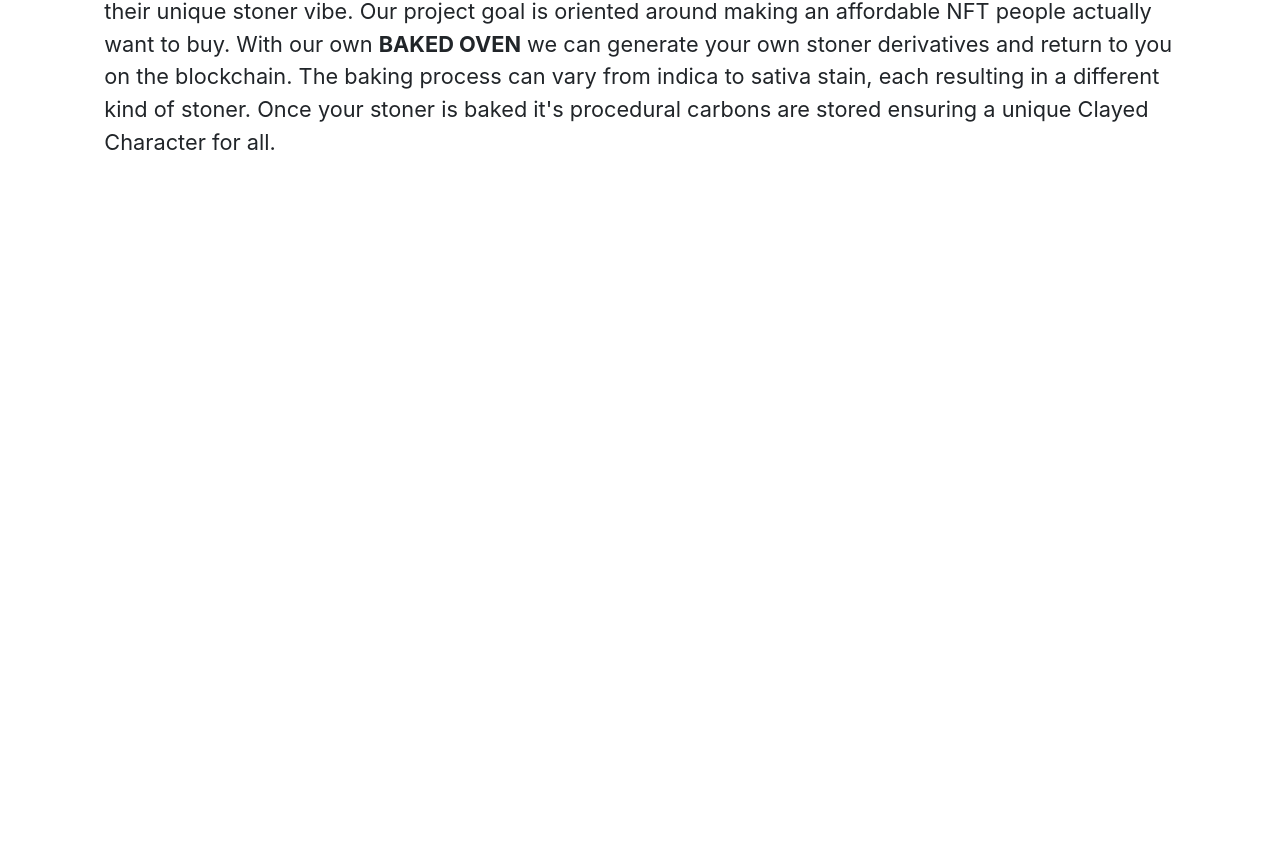
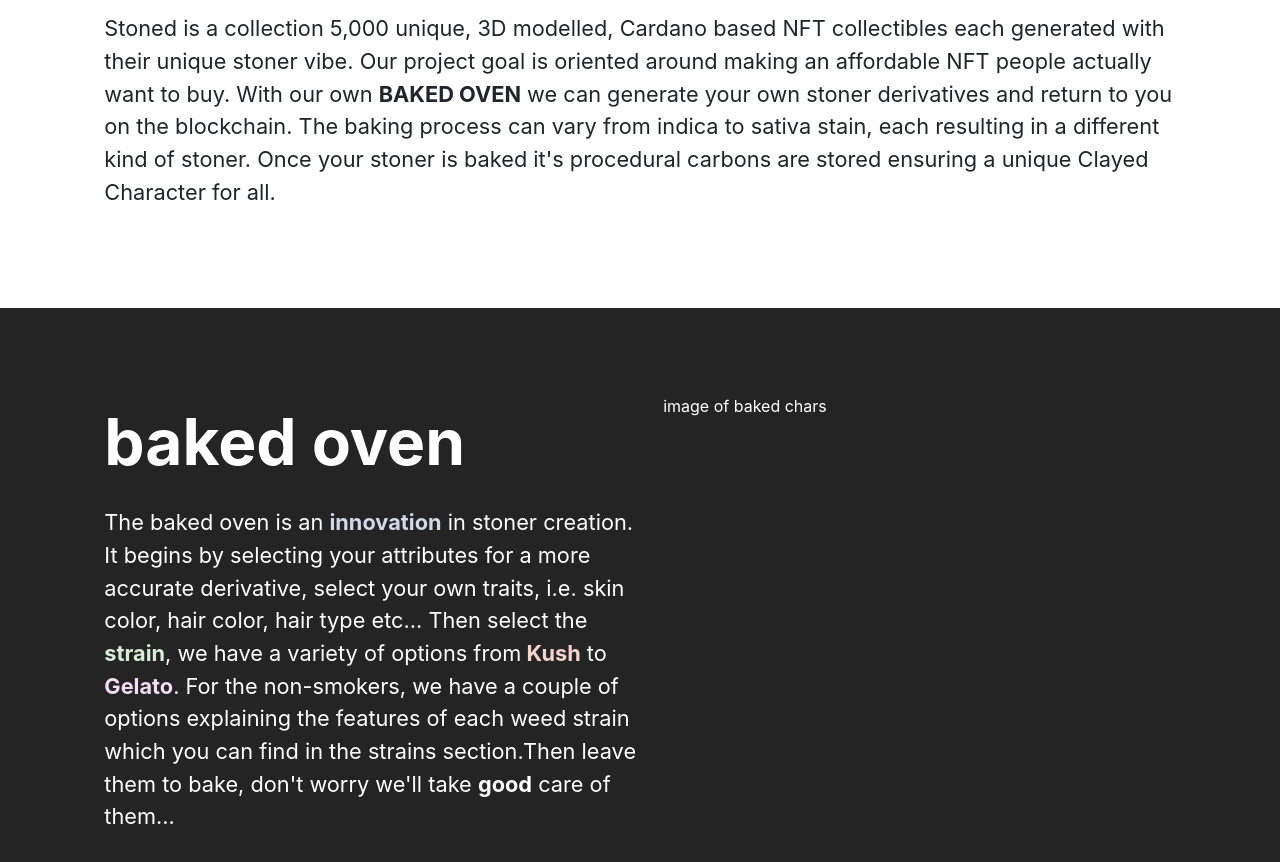
Before and after one commit to sp1d5r/clayed, a React (Create React App) app: page / in a window 1280 px wide. Shown: the part 700-1562 px from the top of the page. Before the commit the page ends 1028 px from the top, so only its background shows below. Built offline with nearby package versions, Linux system fonts and the light colour scheme.

Commit message:
Frontend - Added Baked Section to intro.

```diff
--- /dev/null
+++ b/src/components/Home/BakedOvenView.jsx
@@ -0,0 +1,75 @@
+import React from 'react';
+import {Row, Col, Container} from 'react-bootstrap';
+import {BrowserView, MobileView} from 'react-device-detect';
+import "../../styles/styles.css";
+
+class BakedOvenView extends React.Component {
+    constructor(props) {
+        super(props);
+        this.state = {hover:false};
+    }
+
+
+    render() {
+
+        return <div style={{
+            textAlign: "left",
+            marginTop: 100,
+            color: "#FFFFFF",
+            padding: "5%",
+            width: "100%",
+            backgroundColor: "#242424",
+        }}>
+            <Container>
+                <Row style={{paddingLeft: "2%", paddingTop: "2%"}}>
+                    <Col style={{minWidth: 300}}>
+                        <Row>
+                            <p id={"text-medium"}>
+                                <span>baked oven
+                                </span>
+                            </p>
+                        </Row>
+                        <Row>
+                            <BrowserView>
+                                <span id={"text-small-normal"} >
+                                    The baked oven is an <b style={{color:"#d5d6ea"}}>innovation</b> in stoner creation. It begins by selecting your attributes
+                                    for a more accurate derivative, select your own traits, i.e. skin color, hair color, hair type etc...
+                                    Then select the <b style={{color:"#d7ecd9"}}>strain</b>, we have a variety of options from
+                                    <b style={{color:"#f5d5cb"}}> Kush</b> to <b style={{color:"#f3ddf2"}}> Gelato</b>. For the non-smokers, we
+                                    have a couple of options explaining the features of each weed strain which you can find in the
+                                    strains section.
+                                </span>
+                                <span id={"text-small-normal"}>
+                                    Then leave them to bake, don't worry we'll take <b>good</b> care of them...
+                                </span>
+                            </BrowserView>
+                            <MobileView>
+                                <span id={"text-small-normal"}>
+                                    The baked oven is an <b style={{color:"#d5d6ea"}}>innovation</b> in stoner creation. It begins by selecting your attributes
+                                    for a more accurate derivative, select your own traits, i.e. skin color, hair color, hair type etc...
+                                </span>
+                                <br/>
+                                <br/>
+                                <span id={"text-small-normal"}>
+                                    Then select the <b style={{color:"#d7ecd9"}}>strain</b>, we have a variety of options from
+                                    <b style={{color:"#f5d5cb"}}> Kush</b> to <b style={{color:"#f3ddf2"}}> Gelato</b>. For the non-smokers, we
+                                    have a couple of options explaining the features of each weed strain which you can find in the
+                                    strains section.
+                                </span>
+                                <br/>
+                                <br/>
+                                <span id={"text-small-normal"}>
+                                    Then leave them to bake, don't worry we'll take <b>good</b> care of them...
+                                </span>
+                            </MobileView>
+                        </Row>
+                    </Col>
+                    <Col>
+                        <span>image of baked chars</span>
+                    </Col>
+                </Row>
+            </Container>
+        </div>
+    };
+}
+export default BakedOvenView;
--- a/src/components/Home/HomePage.jsx
+++ b/src/components/Home/HomePage.jsx
@@ -2,6 +2,7 @@
 import {Container} from 'react-bootstrap';
 import WelcomeView from "./WelcomeView";
 import IntroductionView from "./IntroductionView";
+import BakedOvenView from "./BakedOvenView";
 
 class HomePage extends React.Component {
     constructor(props) {
@@ -11,10 +12,13 @@
 
     render() {
 
-        return <Container style={{textAlign: "left"}}>
-            <WelcomeView />
-            <IntroductionView />
-        </Container>
+        return <div>
+            <Container style={{textAlign: "left"}}>
+                <WelcomeView />
+                <IntroductionView />
+            </Container>
+            <BakedOvenView />
+        </div>
     };
 }
 export default HomePage;
--- a/src/components/Home/IntroductionView.jsx
+++ b/src/components/Home/IntroductionView.jsx
@@ -15,8 +15,7 @@
     render() {
 
         return <div style={{
-            height: 500,
-            marginTop: 50,
+            marginTop: 100,
             backgroundColor: "",
         }}>
             <Row style={{paddingLeft: "2%", paddingTop: "2%"}}>
--- a/src/components/NavBar.jsx
+++ b/src/components/NavBar.jsx
@@ -7,7 +7,7 @@
                     style={{
                         backgroundColor: "#FFFFFF"
                     }}>
-            <a className="navbar-brand me-auto" href="#"
+            <a className="navbar-brand me-auto" href="#" id={"navbar-text"}
                style={{
                    fontWeight: "bold",
                    paddingLeft: "30px",
@@ -23,6 +23,7 @@
                 <li className="nav-item active">
                     <a className="nav-link"
                        href="/"
+                       id="navbar-text-link"
                        style={{
                            fontWeight: "bold",
                            padding: "15px",
--- a/src/styles/styles.css
+++ b/src/styles/styles.css
@@ -17,6 +17,17 @@
     font-size: 1.7vw;
 }
 
+#nav-bar-text {
+    font-weight: bold;
+    color: #242424;
+    font-size: 30px;
+}
+
+#nav-bar-text-link {
+    font-weight: bold;
+    color: #242424;
+    font-size: 17px;
+}
 
 @media screen and (max-width: 400px) {
     #text-large {
```
